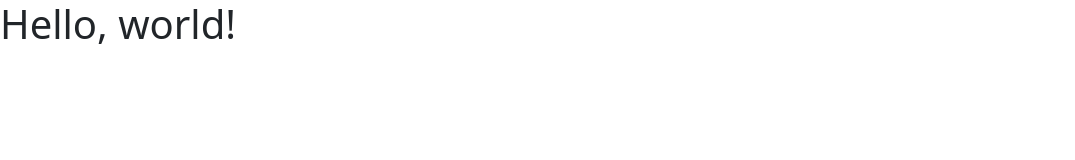
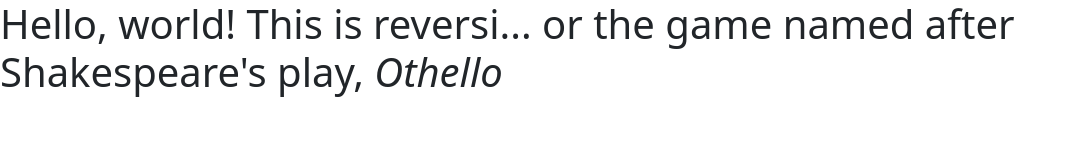
Before and after one commit to kouriimei/285-reversi-othello, a website: page public/index.html in a window 1280 px wide. Shown: the whole page, without its empty margins (0-1075 px from the left). Drawn offline with nearby package versions, Linux system fonts and the light colour scheme.

Commit message:
edited content to show change

```diff
--- a/public/index.html
+++ b/public/index.html
@@ -11,7 +11,7 @@
     <title>Hello, world! This is reversi... or the game named after Shakespeare's play, <em>Othello</em></title>
   </head>
   <body>
-    <h1>Hello, world!</h1>
+    <h1>Hello, world! This is reversi... or the game named after Shakespeare's play, <em>Othello</em></h1>
 
     <!-- Optional JavaScript; choose one of the two! -->
 
```
